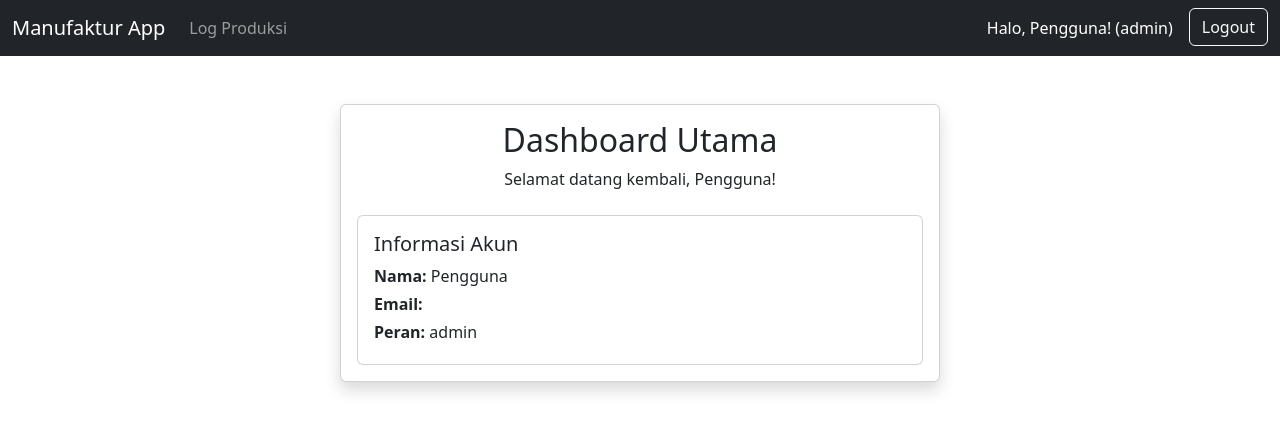
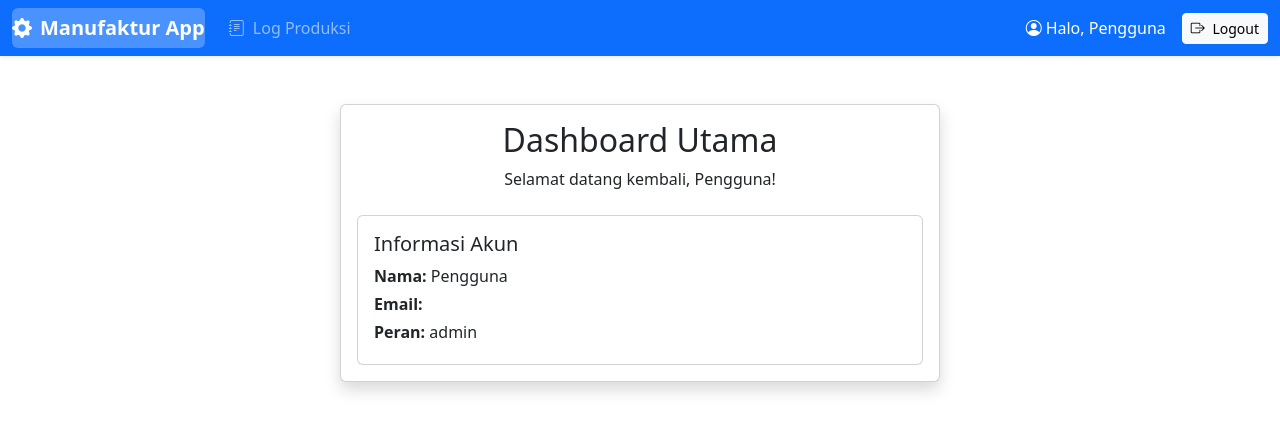
Before and after one commit to fpendii/manufaktur-frontend-vue, a Vue app: page /dashboard in a window 1280 px wide. Shown: the top 432 px of the page. Built offline with nearby package versions, Linux system fonts and the light colour scheme; sample sign-in values are in the browser's storage.

Commit message:
update navbar

```diff
--- a/index.html
+++ b/index.html
@@ -7,6 +7,10 @@
     <title>Vite App</title>
     <link href="https://cdn.jsdelivr.net/npm/bootstrap@5.3.8/dist/css/bootstrap.min.css" rel="stylesheet" integrity="sha384-sRIl4kxILFvY47J16cr9ZwB07vP4J8+LH7qKQnuqkuIAvNWLzeN8tE5YBujZqJLB" crossorigin="anonymous">
     <script src="https://cdn.jsdelivr.net/npm/bootstrap@5.3.8/dist/js/bootstrap.bundle.min.js" integrity="sha384-FKyoEForCGlyvwx9Hj09JcYn3nv7wiPVlz7YYwJrWVcXK/BmnVDxM+D2scQbITxI" crossorigin="anonymous"></script>
+    <link
+  rel="stylesheet"
+  href="https://cdn.jsdelivr.net/npm/bootstrap-icons@1.11.1/font/bootstrap-icons.css"
+/>
   </head>
   <body>
     <div id="app"></div>
--- a/src/components/Navbar.vue
+++ b/src/components/Navbar.vue
@@ -1,12 +1,13 @@
 <template>
-  <nav
-    v-if="isLoggedIn"
-    class="navbar navbar-expand-lg navbar-dark bg-dark"
-  >
+  <nav class="navbar navbar-expand-lg navbar-dark bg-primary shadow-sm">
     <div class="container-fluid">
-      <router-link class="navbar-brand" to="/dashboard">
-        Manufaktur App
+      <!-- Brand -->
+      <router-link class="navbar-brand d-flex align-items-center" to="/dashboard">
+        <i class="bi bi-gear-fill me-2"></i>
+        <span class="fw-bold">Manufaktur App</span>
       </router-link>
+
+      <!-- Toggler -->
       <button
         class="navbar-toggler"
         type="button"
@@ -18,59 +19,58 @@
       >
         <span class="navbar-toggler-icon"></span>
       </button>
-      <div class="collapse navbar-collapse" id="navbarNav">
+
+      <!-- Menu -->
+      <div class="collapse navbar-collapse" id="navbarNav" v-if="isLoggedIn">
         <ul class="navbar-nav me-auto mb-2 mb-lg-0">
-          <li
-            class="nav-item"
-            v-if="userRole === 'Manager' || userRole === 'Staff_PPIC'"
-          >
-            <router-link class="nav-link" to="/products">Produk</router-link>
+          <li class="nav-item" v-if="userRole === 'Manager' || userRole === 'Staff_PPIC'">
+            <router-link class="nav-link" to="/products">
+              <i class="bi bi-box-seam me-1"></i> Produk
+            </router-link>
           </li>
           <li class="nav-item" v-if="userRole === 'Staff_PPIC'">
-            <router-link class="nav-link" to="/rencana-produksi"
-              >Rencana Produksi</router-link
-            >
+            <router-link class="nav-link" to="/rencana-produksi">
+              <i class="bi bi-calendar-check me-1"></i> Rencana Produksi
+            </router-link>
           </li>
           <li class="nav-item" v-if="userRole === 'Manager'">
-            <router-link class="nav-link" to="/persetujuan-produksi"
-              >Persetujuan</router-link
-            >
+            <router-link class="nav-link" to="/persetujuan-produksi">
+              <i class="bi bi-check2-circle me-1"></i> Persetujuan
+            </router-link>
           </li>
           <li class="nav-item" v-if="userRole === 'Staff_Produksi'">
-            <router-link class="nav-link" to="/order-produksi"
-              >Order Produksi</router-link
-            >
+            <router-link class="nav-link" to="/order-produksi">
+              <i class="bi bi-cart-check me-1"></i> Order Produksi
+            </router-link>
           </li>
-          <li
-            class="nav-item"
-            v-if="userRole === 'Manager' || userRole === 'Staff_PPIC'"
-          >
-            <router-link class="nav-link" to="/laporan-produksi"
-              >Laporan Produksi</router-link
-            >
+          <li class="nav-item" v-if="userRole === 'Manager' || userRole === 'Staff_PPIC'">
+            <router-link class="nav-link" to="/laporan-produksi">
+              <i class="bi bi-clipboard-data me-1"></i> Laporan
+            </router-link>
           </li>
           <li class="nav-item"
             v-if="userRole === 'Manager' || userRole === 'Staff_PPIC'"
           >
-            <router-link class="nav-link" to="/inventaris"
-              >Inventaris</router-link
-            >
+            <router-link class="nav-link" to="/inventaris">
+              <i class="bi bi-box2-heart me-1"></i> Inventaris
+            </router-link>
           </li>
           <li class="nav-item">
-            <router-link class="nav-link" to="/log-produksi"
-              >Log Produksi</router-link
-            >
+            <router-link class="nav-link" to="/log-produksi">
+              <i class="bi bi-journal-text me-1"></i> Log Produksi
+            </router-link>
           </li>
         </ul>
+
+        <!-- User Info -->
         <ul class="navbar-nav ms-auto">
-          <li class="nav-item">
-            <span class="nav-link text-white"
-              >Halo, {{ userName }}! ({{ userRole }})</span
-            >
+          <li class="nav-item d-flex align-items-center text-white me-2">
+            <i class="bi bi-person-circle me-1"></i>
+            Halo, {{ userName }}
           </li>
           <li class="nav-item">
-            <button @click="logout" class="btn btn-outline-light ms-2">
-              Logout
+            <button @click="logout" class="btn btn-light btn-sm ms-2">
+              <i class="bi bi-box-arrow-right me-1"></i> Logout
             </button>
           </li>
         </ul>
@@ -89,14 +89,33 @@ const userName = ref(localStorage.getItem("name") || "Pengguna");
 const userRole = ref(localStorage.getItem("role") || "");
 const token = ref(localStorage.getItem("token") || null);
 
-// reactive check
+// Reactive check
 const isLoggedIn = computed(() => !!token.value);
 
 const logout = () => {
   localStorage.clear();
   userName.value = "Pengguna";
   userRole.value = "";
-  token.value = null; // update ref biar reactive
+  token.value = null;
   router.push({ name: "login" });
 };
 </script>
+
+<style scoped>
+/* Hover */
+.navbar-nav .nav-link {
+  transition: all 0.2s ease-in-out;
+}
+.navbar-nav .nav-link:hover {
+  background-color: rgba(255, 255, 255, 0.15);
+  border-radius: 6px;
+}
+
+/* Active (Vue Router auto add class) */
+.router-link-active {
+  font-weight: bold;
+  color: #fff !important;
+  background-color: rgba(255, 255, 255, 0.25);
+  border-radius: 6px;
+}
+</style>
```
